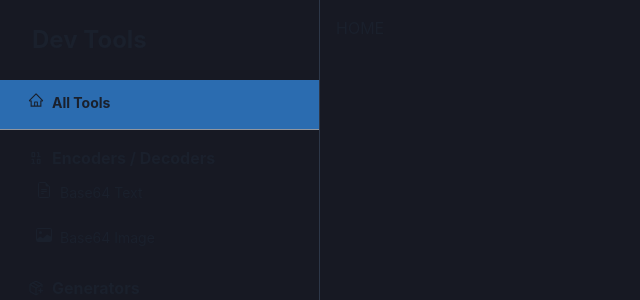
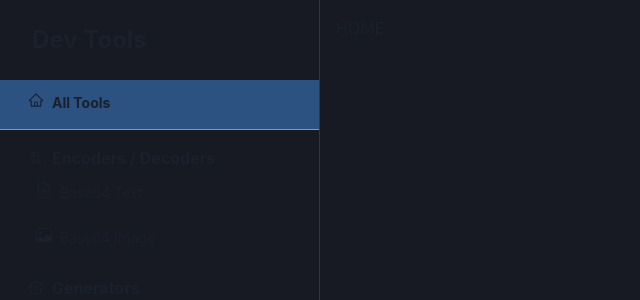
Before and after one commit to PabloMazariegos/dev-tools, a React (Vite) app: page / in a window 1280 px wide. Shown: the top 300 px of the page, without its empty margins (0-640 px from the left). Built offline with nearby package versions, Linux system fonts and the light colour scheme.

Commit message:
fix - typos in route

```diff
--- a/src/components/NavItem/NavItem.tsx
+++ b/src/components/NavItem/NavItem.tsx
@@ -17,7 +17,7 @@ const NavItem = ({ icon, children, href, ...FlexProps }: NavItemProps) => {
       to={href}
       end
       _activeLink={{
-        backgroundColor: 'blue.600'
+        backgroundColor: 'blue.700'
       }}
       style={{
         textDecoration: 'none'
--- a/src/router/router.tsx
+++ b/src/router/router.tsx
@@ -47,7 +47,7 @@ const router = createBrowserRouter([
         children: [
           {
             path: 'java-json',
-            element: <h1>UUID</h1>
+            element: <h1>JAVA JSON</h1>
           }
         ]
       },
@@ -56,7 +56,7 @@ const router = createBrowserRouter([
         children: [
           {
             path: 'regex-tester',
-            element: <h1>UUID</h1>
+            element: <h1>REGEX TESTER</h1>
           }
         ]
       },
```
